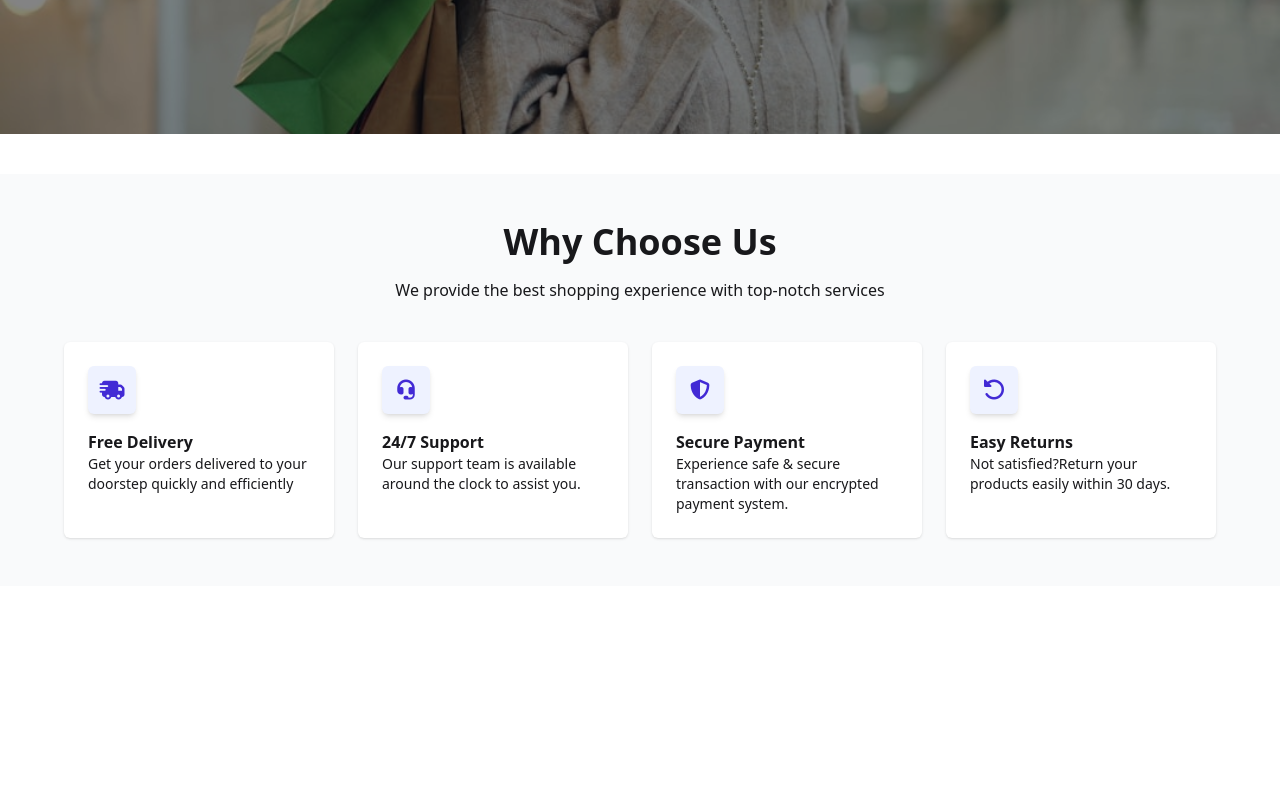
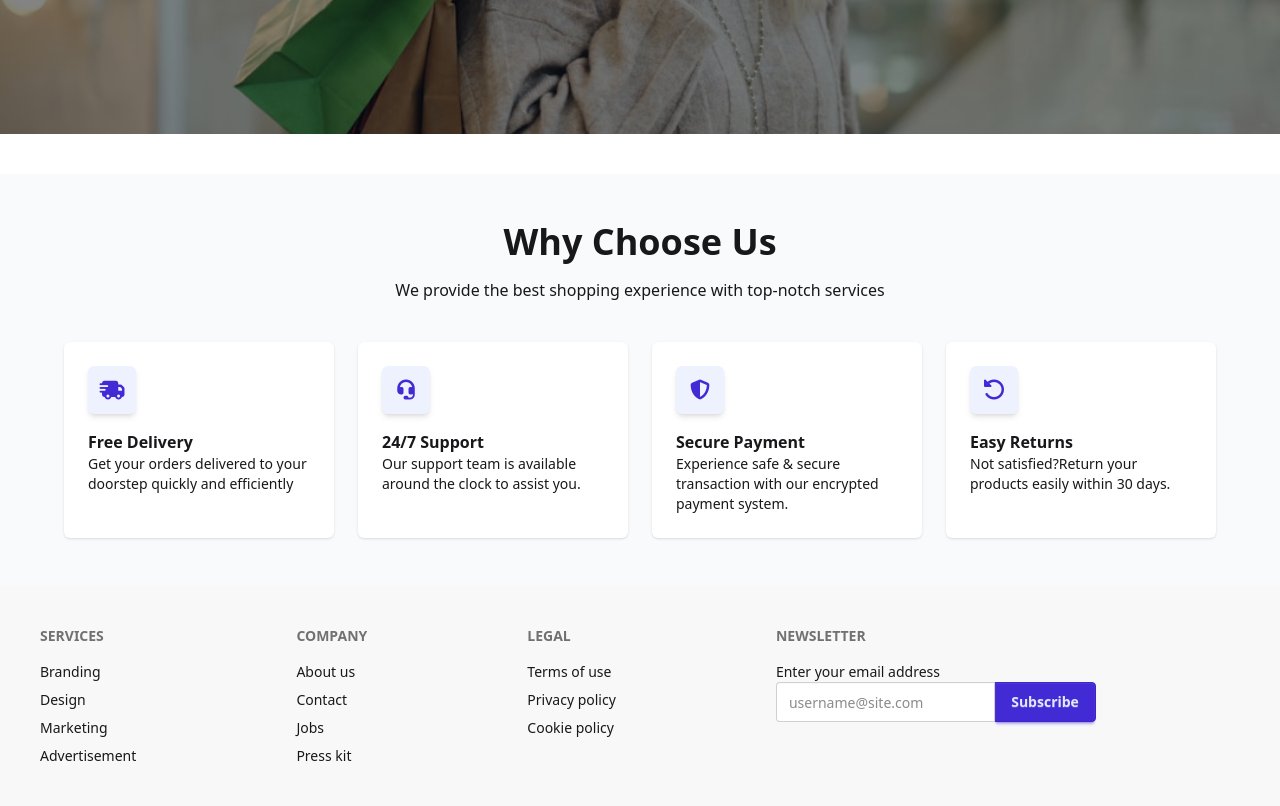
Before and after one commit to Sara-Rubaya/SwiftCart, a plain HTML site: page index.html in a window 1280 px wide. Shown: the part 491-1297 px from the top of the page. Before the commit the page ends 1077 px from the top, so only its background shows below. Drawn offline with nearby package versions, Linux system fonts and the light colour scheme.

Commit message:
added footer

```diff
--- a/index.html
+++ b/index.html
@@ -149,5 +149,46 @@
       </div>
     </div>
 
+
+     <!-- Footer  -->
+    <footer
+      class="footer sm:footer-horizontal bg-base-200 text-base-content p-6 md:p-10"
+    >
+      <nav>
+        <h6 class="footer-title">Services</h6>
+        <a class="link link-hover">Branding</a>
+        <a class="link link-hover">Design</a>
+        <a class="link link-hover">Marketing</a>
+        <a class="link link-hover">Advertisement</a>
+      </nav>
+      <nav>
+        <h6 class="footer-title">Company</h6>
+        <a href="about.html" class="link link-hover">About us</a>
+        <a href="contact.html" class="link link-hover">Contact</a>
+        <a class="link link-hover">Jobs</a>
+        <a class="link link-hover">Press kit</a>
+      </nav>
+      <nav>
+        <h6 class="footer-title">Legal</h6>
+        <a class="link link-hover">Terms of use</a>
+        <a class="link link-hover">Privacy policy</a>
+        <a class="link link-hover">Cookie policy</a>
+      </nav>
+      <form>
+        <h6 class="footer-title">Newsletter</h6>
+        <fieldset class="w-full max-w-xs">
+          <label>Enter your email address</label>
+          <div class="join">
+            <input
+              type="text"
+              placeholder="username@site.com"
+              class="input input-bordered join-item"
+            />
+            <button class="btn btn-primary join-item">Subscribe</button>
+          </div>
+        </fieldset>
+      </form>
+    </footer>
+
 </body>
 </html>
```
